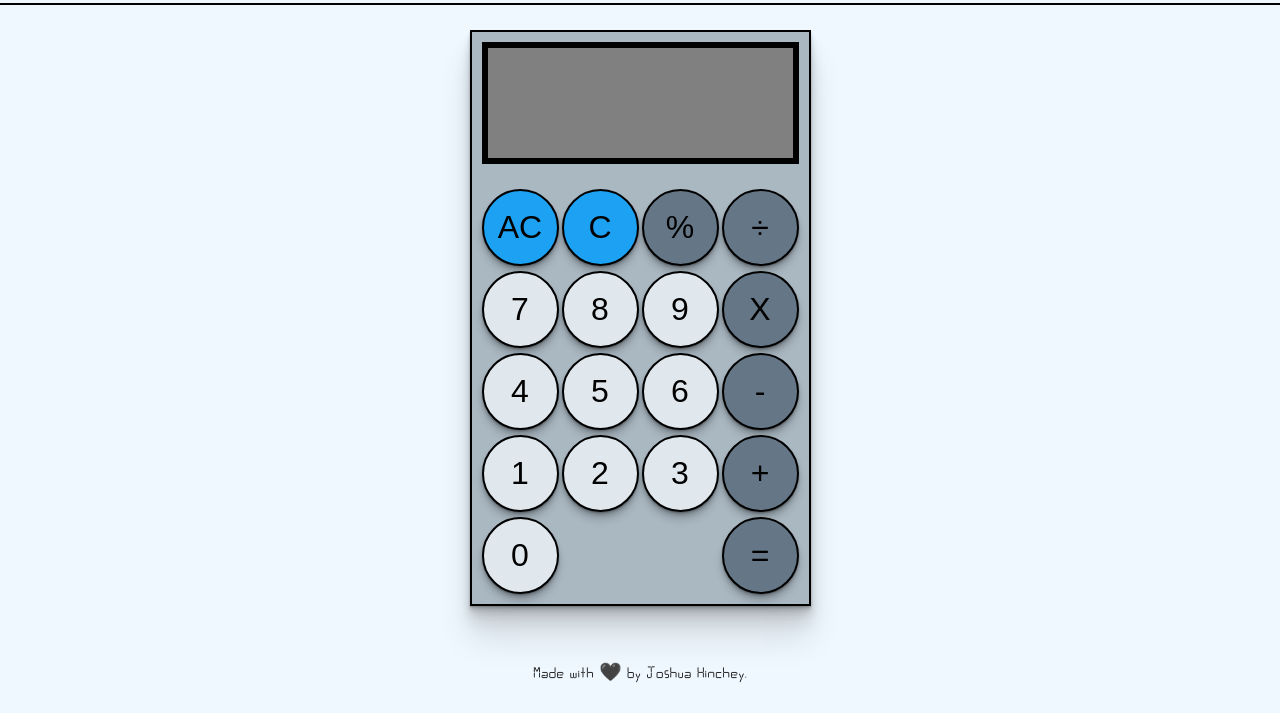
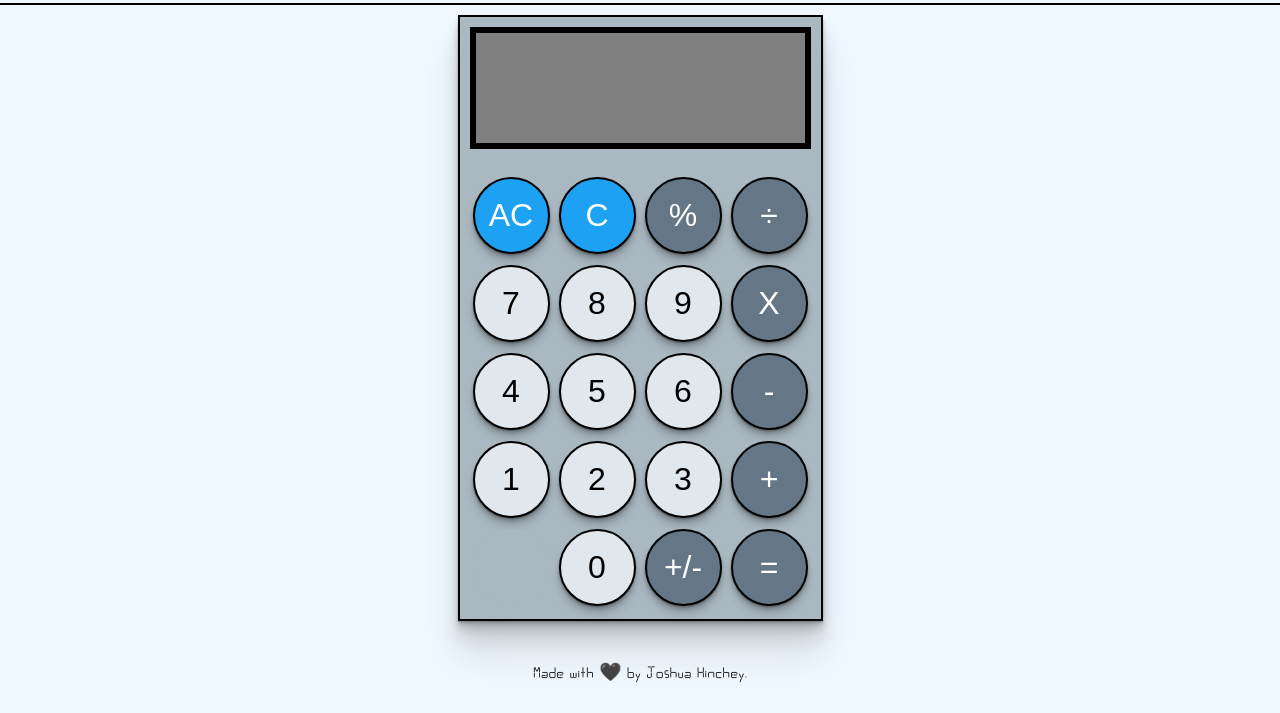
Before and after one commit to hincheyjosh/calculator, a plain HTML site: page index.html in a window 1280 px wide. Shown: the part 87-800 px from the top of the page. Drawn offline with Linux system fonts and the light colour scheme.

Commit message:
added sign operator

```diff
--- a/index.html
+++ b/index.html
@@ -46,7 +46,9 @@
                     <button value="plus" class="operator">+</button>
                 </div>
                 <div class="row">
+                    <button disabled class="hidden">   </button>
                     <button value="0" class="number">0</button>
+                    <button class="negative" id="negative">+/-</button>
                     <button value="equals" class="equals">=</button>
                 </div>
             </div>
--- a/js-file.js
+++ b/js-file.js
@@ -43,6 +43,7 @@ let runningTotal = null
 
 const numbers = document.querySelectorAll(".number")
 const operators = document.querySelectorAll('.operator')
+const negative = document.getElementById("negative")
 const lowerDisplay = document.querySelector(".lowerDisplay")
 const upperDisplay = document.querySelector(".upperDisplay")
 const equals = document.querySelector(".equals")
@@ -85,3 +86,8 @@ equals.addEventListener('click', function() {
     previousInput = null
     updateDisplay()
 })
+
+negative.addEventListener('click', function () {
+    currentInput = Number(currentInput) * -1
+    updateDisplay()
+})
--- a/styles.css
+++ b/styles.css
@@ -24,6 +24,7 @@ body {
 }
 
 button {
+    margin: 3px;
     min-width: 77px;
     min-height: 77px;
     border-radius: 50px;
@@ -110,11 +111,22 @@ footer {
 }
 
 .operator,
-.equals {
+.equals,
+.negative {
     background-color: #657786;
+    color: white;
 }
 
 .clear,
 .all-clear {
     background-color: 	#1da1f2;
+    color: white;
 }
+
+.hidden {
+    background-color: #aab8c2;
+    border: none;
+    box-shadow: none;
+    height: 20px;
+    cursor: auto;
+}
```
